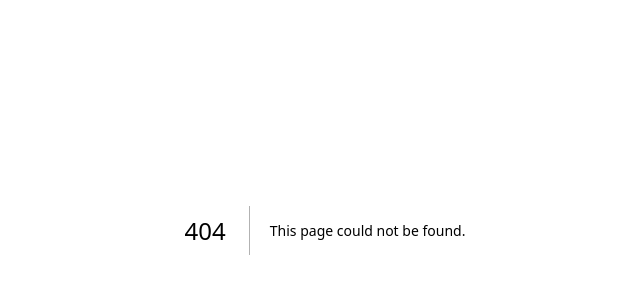
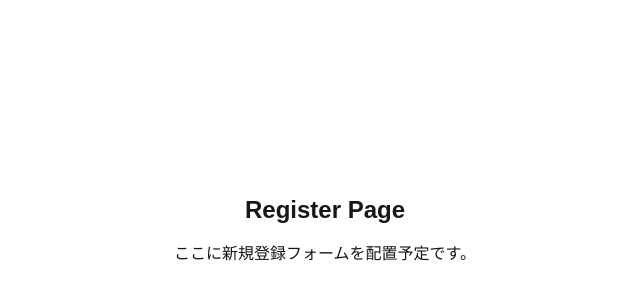
Before and after one commit to ms-engineer-bc25-05/team-a-final-project, a Next.js app in the folder frontend/: page /register in a window 1280 px wide. Before the commit this address had no page. Shown: the part 170-470 px from the top of the page, without its empty margins (315-955 px from the left). Built offline with nearby package versions, Linux system fonts and the light colour scheme.

Commit message:
feat(frontend): /login・/register ページのルーティング追加

```diff
--- /dev/null
+++ b/frontend/src/app/login/page.tsx
@@ -0,0 +1,8 @@
+export default function LoginPage() {
+    return (
+      <main className="flex flex-col items-center justify-center min-h-screen">
+        <h1 className="text-2xl font-bold mb-4">Login Page</h1>
+        <p>ここにログインフォームを配置予定です。</p>
+      </main>
+    );
+  }
--- /dev/null
+++ b/frontend/src/app/register/page.tsx
@@ -0,0 +1,8 @@
+export default function RegisterPage() {
+    return (
+      <main className="flex flex-col items-center justify-center min-h-screen">
+        <h1 className="text-2xl font-bold mb-4">Register Page</h1>
+        <p>ここに新規登録フォームを配置予定です。</p>
+      </main>
+    );
+  }
```
